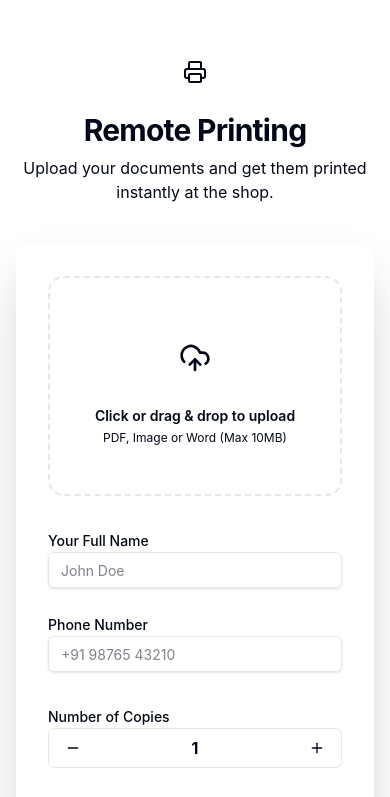
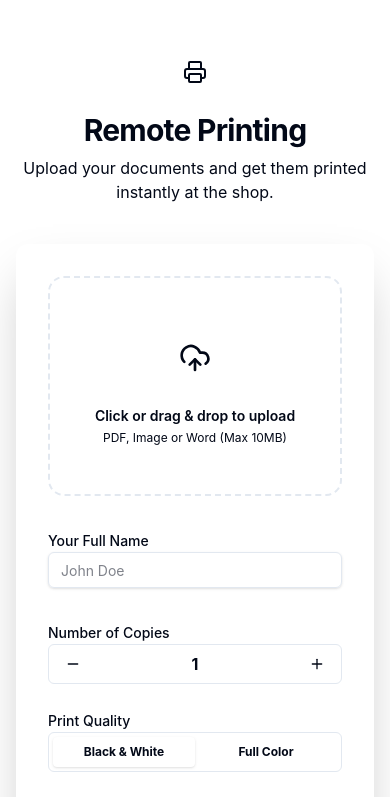
Before and after one commit to Dehardal/Cafe-System, a React (Vite) app in the folder frontend/: page /upload/1 in a window 390 px wide. Shown: the top 797 px of the page. Built offline with nearby package versions, Linux system fonts and the light colour scheme; no server answers.

Commit message:
🚀 SIMPLIFIED: Removed phone number requirement and display

```diff
--- a/frontend/src/pages/CustomerUpload.tsx
+++ b/frontend/src/pages/CustomerUpload.tsx
@@ -32,7 +32,6 @@ export default function CustomerUpload() {
   const [uploaded, setUploaded] = useState(false);
   const [formData, setFormData] = useState({
     customerName: '',
-    phone: '',
     copies: 1,
     printType: 'B/W',
     notes: '',
@@ -76,7 +75,6 @@ export default function CustomerUpload() {
     data.append('file', file);
     data.append('ownerId', ownerId!);
     data.append('customerName', formData.customerName);
-    data.append('phone', formData.phone);
     data.append('copies', formData.copies.toString());
     data.append('printType', formData.printType);
     data.append('notes', formData.notes);
@@ -195,7 +193,6 @@ export default function CustomerUpload() {
             </div>
 
             {/* Form Fields */}
-            <div className="grid grid-cols-1 sm:grid-cols-2 gap-6">
             <div className="space-y-2">
               <Label htmlFor="name">Your Full Name</Label>
               <Input
@@ -205,17 +202,6 @@ export default function CustomerUpload() {
                 value={formData.customerName}
                 onChange={(e) => setFormData({ ...formData, customerName: e.target.value })}
               />
-              </div>
-              <div className="space-y-2">
-                <Label htmlFor="phone">Phone Number</Label>
-                <Input
-                  id="phone"
-                  placeholder="+91 98765 43210"
-                  required
-                  value={formData.phone}
-                  onChange={(e) => setFormData({ ...formData, phone: e.target.value })}
-                />
-              </div>
             </div>
 
             <div className="grid grid-cols-1 sm:grid-cols-2 gap-6">
--- a/frontend/src/pages/OwnerDashboard.tsx
+++ b/frontend/src/pages/OwnerDashboard.tsx
@@ -200,7 +200,6 @@ export default function OwnerDashboard() {
                           </Avatar>
                           <div className="flex flex-col leading-tight">
                             <span className="font-bold text-slate-900 text-xs">{job.customerName}</span>
-                            <span className="text-[9px] text-slate-500 font-medium">{job.phone}</span>
                           </div>
                         </div>
                       </TableCell>
```
Lines whose indentation alone changed are shown as unchanged.
